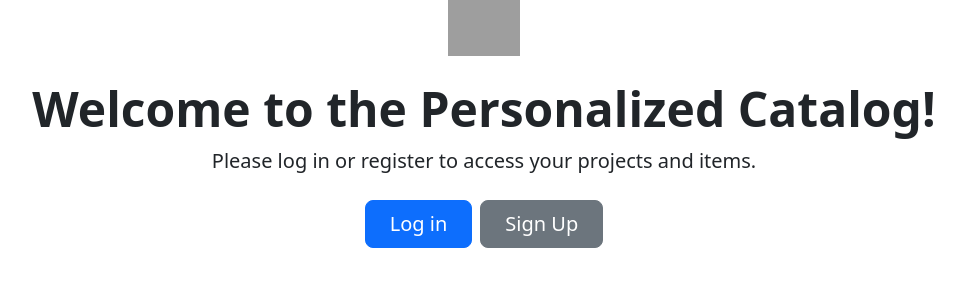
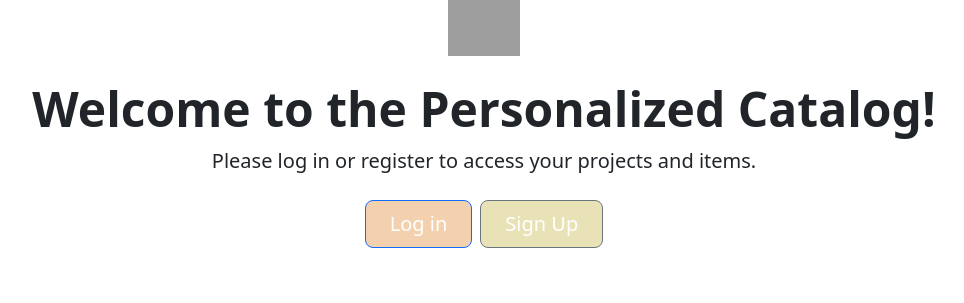
Before and after one commit to bsearight/PersonalizedCatalog, a Flask app: page / in a window 1280 px wide. Shown: the part 190-493 px from the top of the page, without its empty margins (156-1120 px from the left). Run offline with Flask 3, Linux system fonts and the light colour scheme; grey boxes are pictures that could not be loaded.

Commit message:
updated button colors

```diff
--- a/templates/projects.html
+++ b/templates/projects.html
@@ -105,8 +105,8 @@
     <div class="col-lg-6 mx-auto">
       <p class="lead mb-4">Please log in or register to access your projects and items.</p>
       <div class="d-grid gap-2 d-sm-flex justify-content-sm-center">
-        <button type="button" onclick="window.location.href='/login'" class="btn btn-primary btn-lg px-4 gap-3">Log in</button>
-        <button type="button" onclick="window.location.href='/register'" class="btn btn-secondary btn-lg px-4">Sign Up</button>
+        <button type="button" onclick="window.location.href='/login'" style = "background-color: #F4D1AE" class="btn btn-primary btn-lg px-4 gap-3">Log in</button>
+        <button type="button" onclick="window.location.href='/register'" style = "background-color: #EAE2B7" class="btn btn-secondary btn-lg px-4">Sign Up</button>
       </div>
     </div>
   </div>
```
